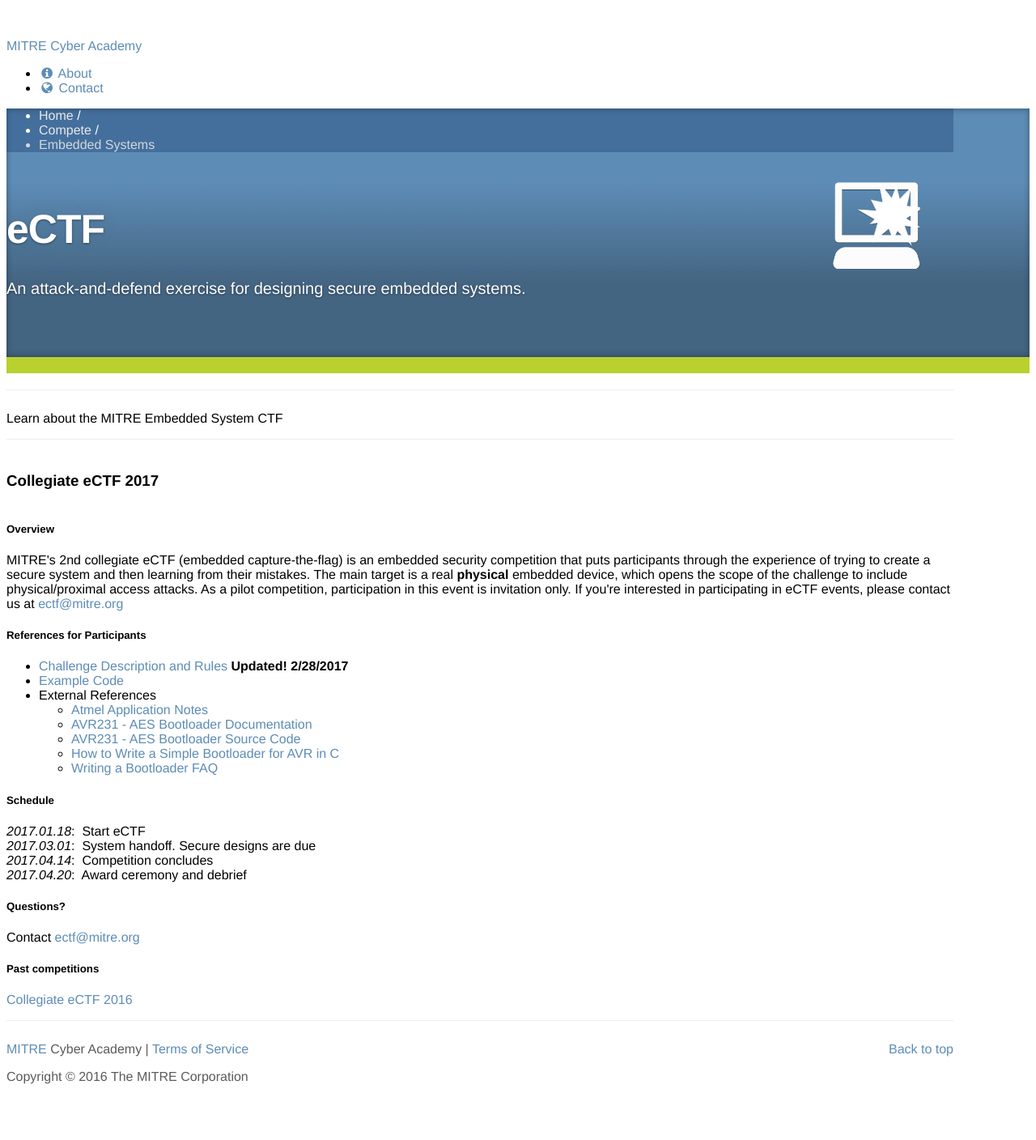
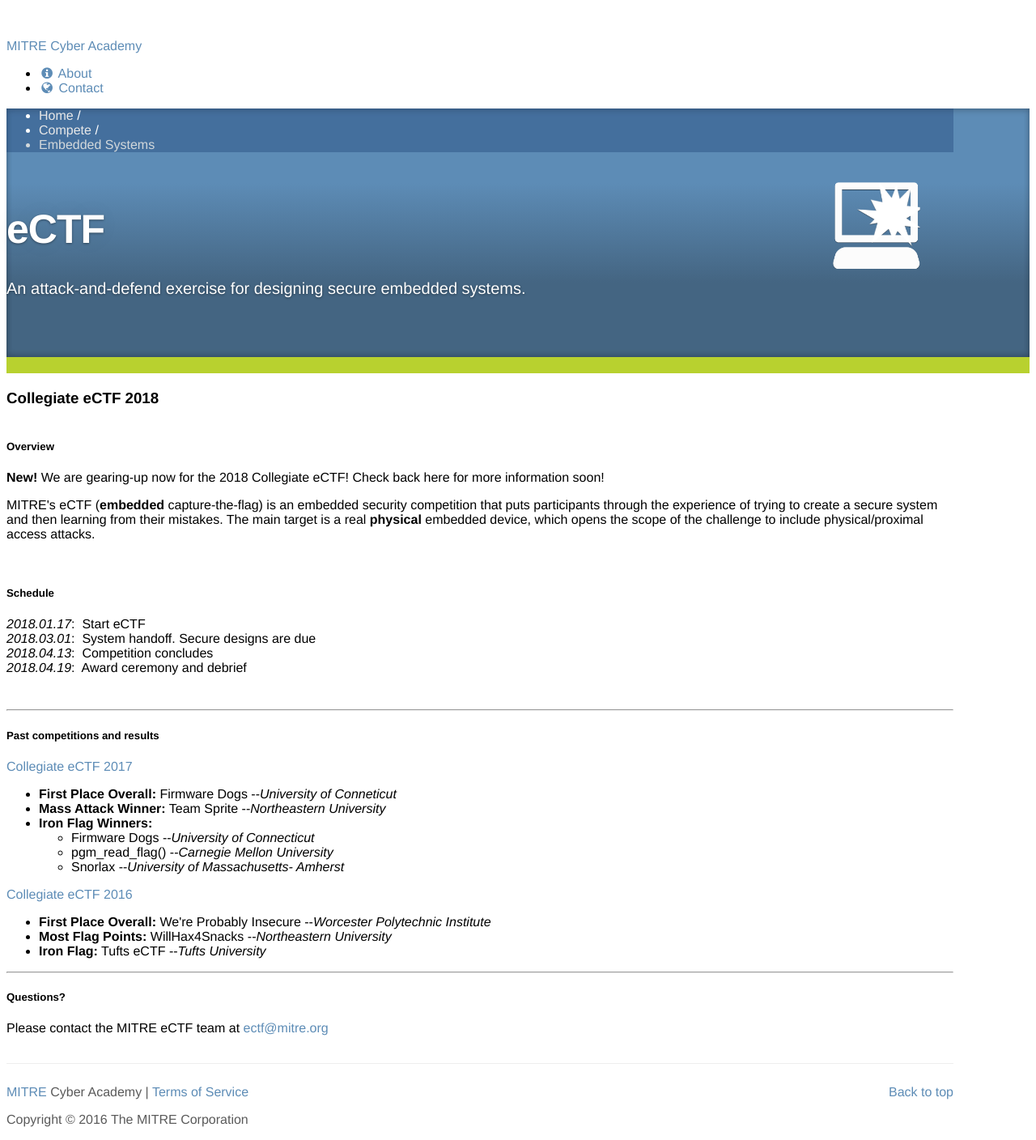
Before and after one commit to mitre-cyber-academy/mitre-cyber-academy.github.io, a Jekyll site: the page built from competitions/embedded/index.html, in a window 1280 px wide. Shown: the whole page at 81% size. Built offline with Jekyll 4.4.1, drawn with Linux system fonts in a browser that asks for light colours; nearby versions of some CDN libraries; library files that are not in the unit come from our copies; before the commit the page ends 1355 px from its top, so only the background shows below that.

Commit message:
updated main ectf page for latest 2018 information

```diff
--- a/competitions/embedded/index.html
+++ b/competitions/embedded/index.html
@@ -20,42 +20,54 @@ title: MITRE Cyber Academy | Embedded
 </div>
 <div class="colored-divider"></div>
 <div class="container">
-    <div class="maincontent row-fluid top-border">
-        <p>Learn about the MITRE Embedded System CTF</p>
-    </div>
-    <h3 class="sectionheader">Collegiate eCTF 2017</h3>
+    <h3 class="sectionheader">Collegiate eCTF 2018</h3>
     <div class="maincontent row-fluid">
         <div class="row-fluid">
             <div class="span12">
                 <h5>Overview</h5>
-                <p>MITRE's 2nd collegiate eCTF (embedded capture-the-flag) is an embedded security competition that puts participants through the experience of trying to create a secure system and then learning from their mistakes. The main target is a real <b>physical</b> embedded device, which opens the scope of the challenge to include physical/proximal access attacks. As a pilot competition, participation in this event is invitation only.  If you're interested in participating in eCTF events, please contact us at <a href="mailto:ectf@mitre.org">ectf@mitre.org</a></p>
+                <p><b>New!</b>
+                We are gearing-up now for the 2018 Collegiate eCTF!  Check back here for more information soon!
+                </p>
 
-                <h5>References for Participants</h5>
-                <p><ul><li><a href='ectf_challenge17_v2.0.pdf'>Challenge Description and Rules</a> <b>Updated! 2/28/2017</b></li>
-                <li><a href='https://github.com/mitre-cyber-academy/2017-ectf-insecure-example'>Example Code</a></li>
-                <li>External References
-                    <ul>
-                    <li><a href='http://www.atmel.com/products/microcontrollers/avr/default.aspx?tab=documents&Asset_Type=020%20Application%20Note'>Atmel Application Notes</a></li>
-                    <li><a href='http://www.atmel.com/Images/doc2589.pdf'>AVR231 - AES Bootloader Documentation</a></li>
-                    <li><a href='http://www.atmel.com/images/AVR231.zip'>AVR231 - AES Bootloader Source Code</a></li>
-                    <li><a href='http://www.engineersgarage.com/embedded/avr-microcontroller-projects/How-To-Write-a-Simple-Bootloader-For-AVR-In-C-language'>How to Write a Simple Bootloader for AVR in C</a></li>
-                    <li><a href='http://www.avrfreaks.net/forum/faq-c-writing-bootloader-faq?page=all'>Writing a Bootloader FAQ</a></li>
-                    </ul>
-                </li>
+                <p>MITRE's eCTF (<b>embedded</b> capture-the-flag) is an embedded security competition that puts participants through the experience of trying to create a secure system and then learning from their mistakes. The main target is a real <b>physical</b> embedded device, which opens the scope of the challenge to include physical/proximal access attacks.
+                </p>
+
+                <br>
+                <h5>Schedule</h5>
+                <p>
+                <i>2018.01.17</i>:&nbsp; Start eCTF<br>
+                <i>2018.03.01</i>:&nbsp; System handoff. Secure designs are due<br>
+                <i>2018.04.13</i>:&nbsp; Competition concludes<br>
+                <i>2018.04.19</i>:&nbsp; Award ceremony and debrief<br>
+                </p>
+
+                <br>
+                <hr>
+                <h5>Past competitions and results</h5>
+                <p><a href='../ectf-2017/ectf17desc.html'>Collegiate eCTF 2017</a>
+                <ul>
+                   <li><b>First Place Overall:</b>  Firmware Dogs --<i>University of Conneticut</i></li>
+                      <li><b>Mass Attack Winner:</b>  Team Sprite --<i>Northeastern University</i></li>
+                   <li><b>Iron Flag Winners:</b></li>
+                   <ul><li>Firmware Dogs --<i>University of Connecticut</i></li>
+                      <li>pgm_read_flag() --<i>Carnegie Mellon University</i></li>
+                      <li>Snorlax --<i>University of Massachusetts- Amherst</i></li>
+                   </ul>
                 </ul>
                 </p>
-                <h5>Schedule</h5>
-                <p>
-                <i>2017.01.18</i>:&nbsp; Start eCTF<br>
-                <i>2017.03.01</i>:&nbsp; System handoff. Secure designs are due<br>
-                <i>2017.04.14</i>:&nbsp; Competition concludes<br>
-                <i>2017.04.20</i>:&nbsp; Award ceremony and debrief<br>
-                </p>
+
+                <p><a href='../ectf-2016/ectf16desc.html'>Collegiate eCTF 2016</a></p>
+                <ul>
+                   <li><b>First Place Overall:</b> We're Probably Insecure --<i>Worcester Polytechnic Institute</i></li>
+                   <li><b>Most Flag Points:</b> WillHax4Snacks --<i>Northeastern University</i></li>
+                   <li><b>Iron Flag:</b> Tufts eCTF --<i>Tufts University</i></li>
+                </ul>
+                <hr>
+
                 <h5>Questions?</h5>
-                <p>Contact <a href="mailto:ectf@mitre.org">ectf@mitre.org</a></p>
+                <p>Please contact the MITRE eCTF team at <a href="mailto:ectf@mitre.org">ectf@mitre.org</a></p>
+                <br>
 
-                <h5>Past competitions</h5>
-                <p><a href='../ectf-2016/ectf16desc.html'>Collegiate eCTF 2016</a></p>
             </div>
         </div>
     </div>
```
Also changed, not shown: 1 other file.
